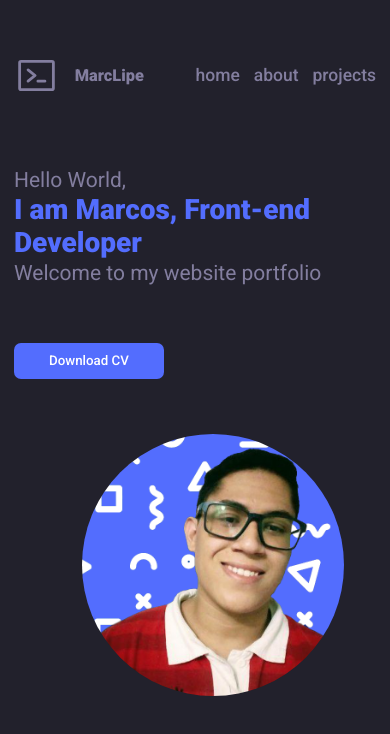
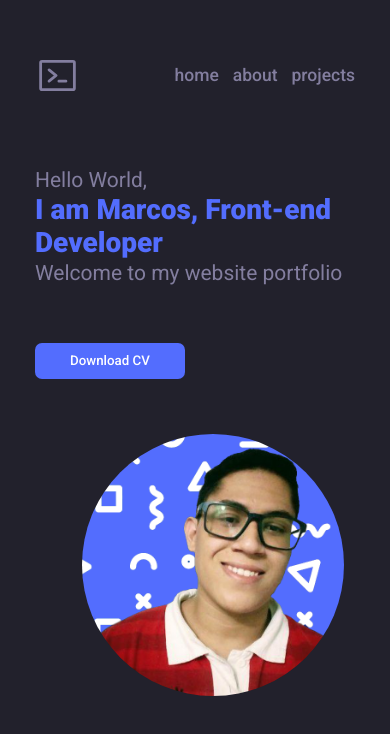
Before and after one commit to marclipe/portifolio-marclipe, a React (Vite) app: page / in a window 390 px wide. Shown: the top 734 px of the page. Built offline with nearby package versions, Linux system fonts and the light colour scheme; some icons are missing.

Commit message:
Adding breakpoints for mobile

```diff
--- a/src/components/Header/styles.ts
+++ b/src/components/Header/styles.ts
@@ -35,13 +35,8 @@
       gap: 1rem;
     }
 
-    /* h3 {
+    h3 {
       display: none;
-    } */
-  }
-
-  &.active-link {
-    font-weight: bold;
-    color: blue; /* ou a cor desejada */
+    }
   }
 `
--- a/src/layouts/DefaultLayout/styles.ts
+++ b/src/layouts/DefaultLayout/styles.ts
@@ -8,9 +8,4 @@
 
   max-width: 74rem;
   height: calc(100vh - 10rem);
-
-  @media screen and (max-width: 599px) {
-    padding-left: 1rem;
-    padding-right: 1rem;
-  }
 `
--- a/src/pages/About/styles.ts
+++ b/src/pages/About/styles.ts
@@ -5,7 +5,7 @@
   justify-content: center;
   align-items: center;
   flex-direction: column;
-  margin: 2rem auto;
+  margin: 2rem 0;
   img {
     width: 300px;
     border-radius: 10%;
@@ -53,7 +53,16 @@
 
   @media screen and (max-width: 599px) {
     grid-template-columns: 1fr 1fr;
-    margin-right: 2.5rem;
+    /* margin-right: 2.5rem; */
+
+    .containerCardSkills {
+      width: 150px;
+      margin: 0 15px 15px;
+      padding: 10px;
+      display: flex;
+      flex-direction: column;
+      align-items: center;
+    }
   }
 
   .containerCardSkills {
@@ -73,6 +82,6 @@
     font-size: 1.5rem;
     text-align: center;
     margin-bottom: 1rem;
-    color: black;
+    color: #000;
   }
 `
--- a/src/pages/Home/index.tsx
+++ b/src/pages/Home/index.tsx
@@ -56,7 +56,7 @@
           </div>
           <div>
             <a
-              href="https://www.linkedin.com/in/marcosfelipesl/"
+              href="https://www.linkedin.com/in/marclipe/"
               target="_blank"
               rel="noreferrer"
             >
```
